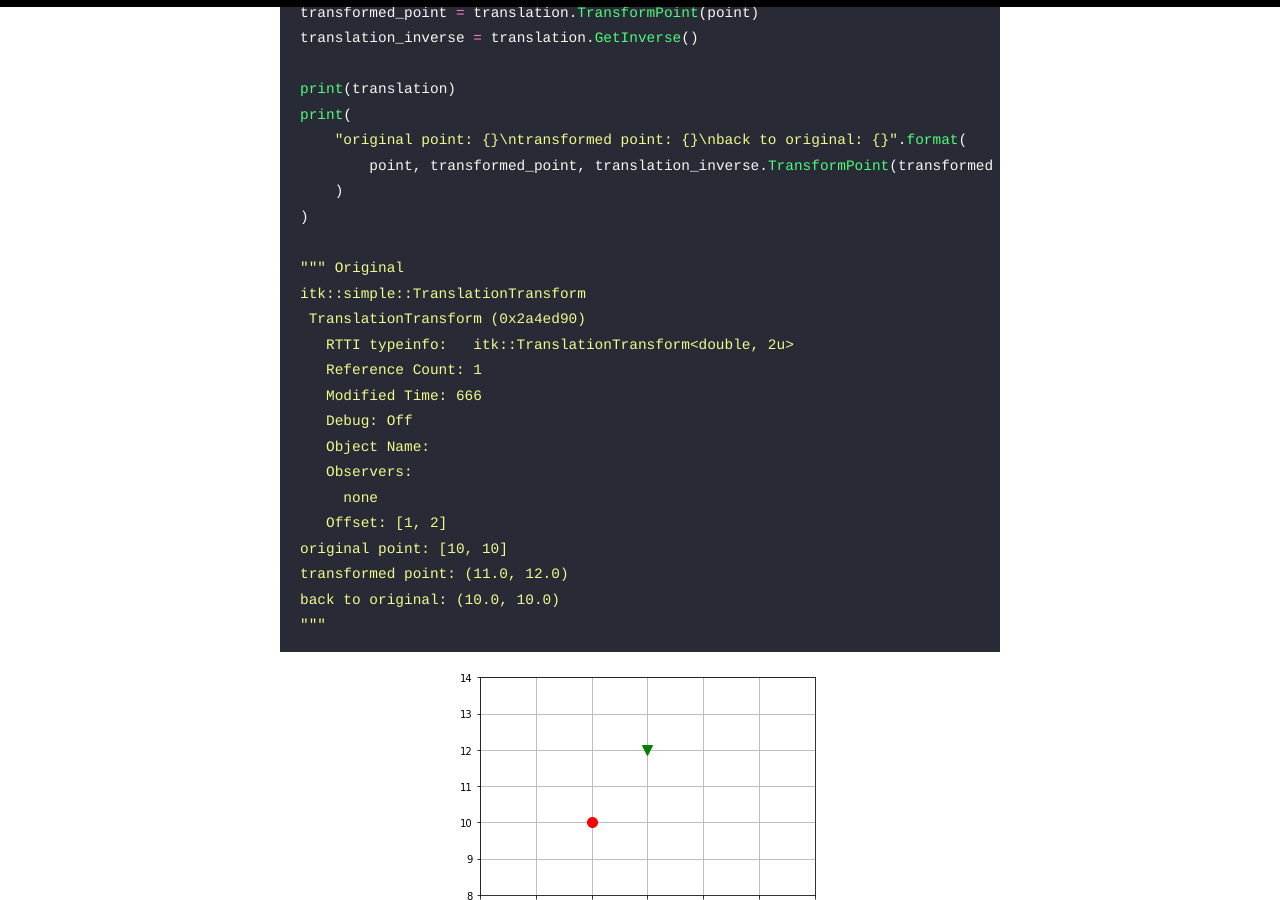
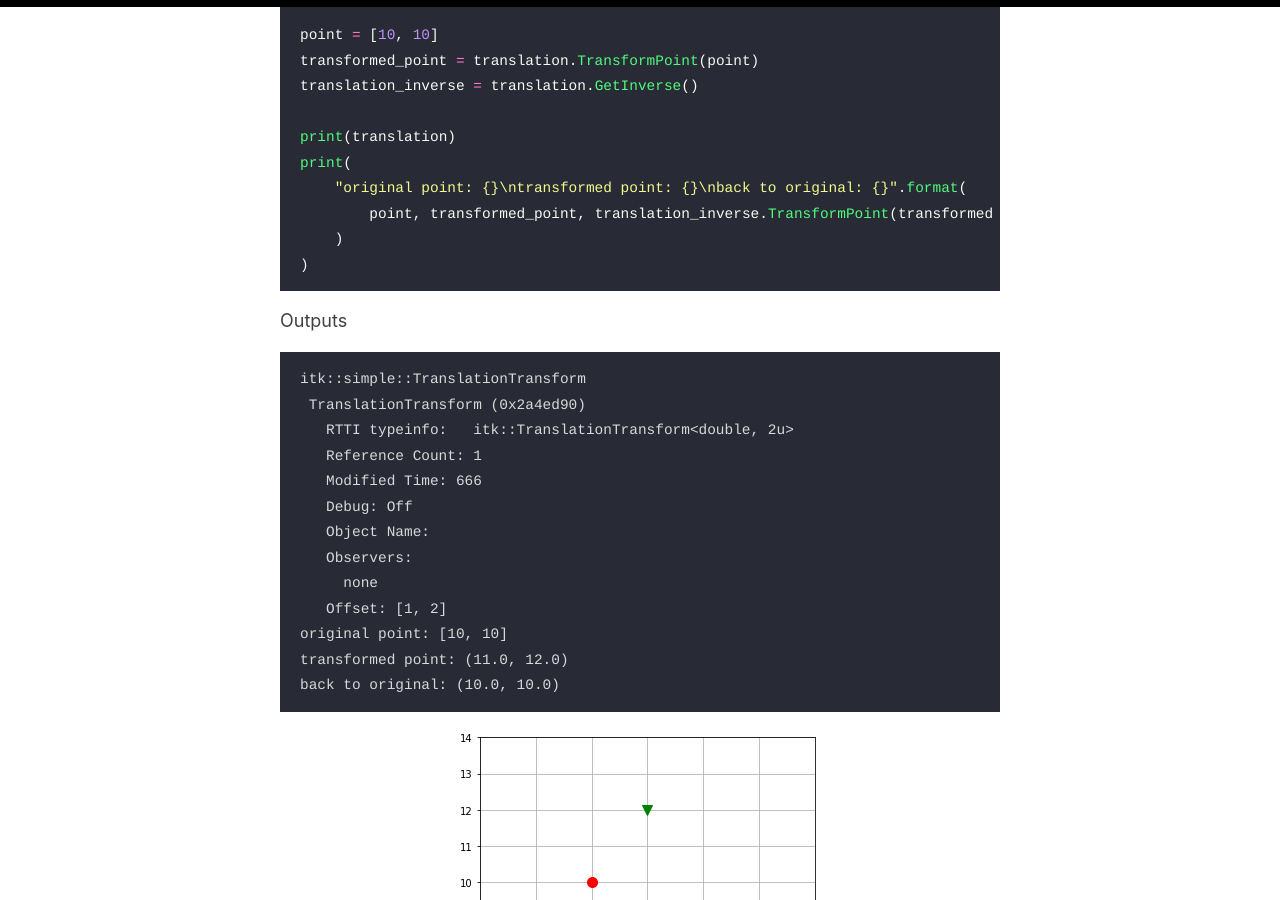
Before and after one commit to CodeSeeker99/codeseeker99.github.io, a Jekyll site: the page built from _posts/2021-02-16-Basics-of-SimpleITK.md, in a window 1280 px wide and 900 px high, scrolled down 6333 px. Built offline with Jekyll 4.4.1, drawn with Linux system fonts in a browser that asks for light colours; our own code applies the rules of GitHub Pages for plain Markdown files; some of the changed text lies outside the part shown.

Commit message:
Update 2021-02-16-Basics-of-SimpleITK.md

````diff
--- a/_posts/2021-02-16-Basics-of-SimpleITK.md
+++ b/_posts/2021-02-16-Basics-of-SimpleITK.md
@@ -36,10 +36,11 @@ Before we can analyze an image, we need to load it into memory.
 ```python
 image = sitk.ReadImage("/path/to/image/image.dcm")
 print("Type:", type(image), "Image size:", size[0], size[1], size[2])
+```
 
-""" Output
+Outputs
+```
 Type: <class 'SimpleITK.SimpleITK.Image'> Image size: 512 512 3
-"""
 ```
 
 Or if you wish to load an entire series all at once
@@ -52,10 +53,11 @@ reader.SetFileNames(dicom_names)
 image_series = reader.Execute()
 size = image_series.GetSize()
 print("Type:", type(image_series), "Image size:", size[0], size[1], size[2])
+```
 
-""" Output
+Outputs
+```
 Type: <class 'SimpleITK.SimpleITK.Image'> Image size: 512 512 42
-"""
 ```
 
 A series will be loaded as a 3D image/array. If you wish to access any particular pixel values simply use the following format. For slicing, replace the indices accordingly in the general pythonic format.
@@ -73,11 +75,12 @@ value2 = image[x, y, z]  # Another way of accessing value
 
 print("image.GetPixel((x,y,z)) = ", value)
 print("image[x,y,z] = ", value2)
+```
 
-""" Output
+Outputs
+```
 image.GetPixel((x,y,z)) = 123
 image[x,y,z] = 123
-"""
 ```
 
 This will give us an object of SITK Image class. **Now how do we view it?**
@@ -96,10 +99,11 @@ nd_image = np.squeeze(
 )  # plt cannot plot (1,x,x) it needs to be (x,x) for a 2D image
 plt.imshow(nd_image, cmap="gray")
 print(f"Image shape {nd_image.shape}")
+```
 
-""" Output
+Outputs
+```
 Image shape (512,512)
-"""
 ```
 
 Do **Note:** The array from ```sitk.GetArrayViewFromImage(image)```, has its shape in the **Channels first format**, this means it is indexed as ```(z_index, y_index, x_index)``` while in the indexing example above, we've seen that an SITK image size is in **Channels last format**, which means it is indexed as ```(x_index, y_index, z_index)```
@@ -152,8 +156,10 @@ print(
         point, transformed_point, translation_inverse.TransformPoint(transformed_point)
     )
 )
+```
 
-""" Original
+Outputs
+```
 itk::simple::TranslationTransform
  TranslationTransform (0x2a4ed90)
    RTTI typeinfo:   itk::TranslationTransform<double, 2u>
@@ -167,7 +173,6 @@ itk::simple::TranslationTransform
 original point: [10, 10]
 transformed point: (11.0, 12.0)
 back to original: (10.0, 10.0)
-"""
 ```
 
 ![PointTranslation]({{site.baseurl}}/images/point_translation.png)
````
